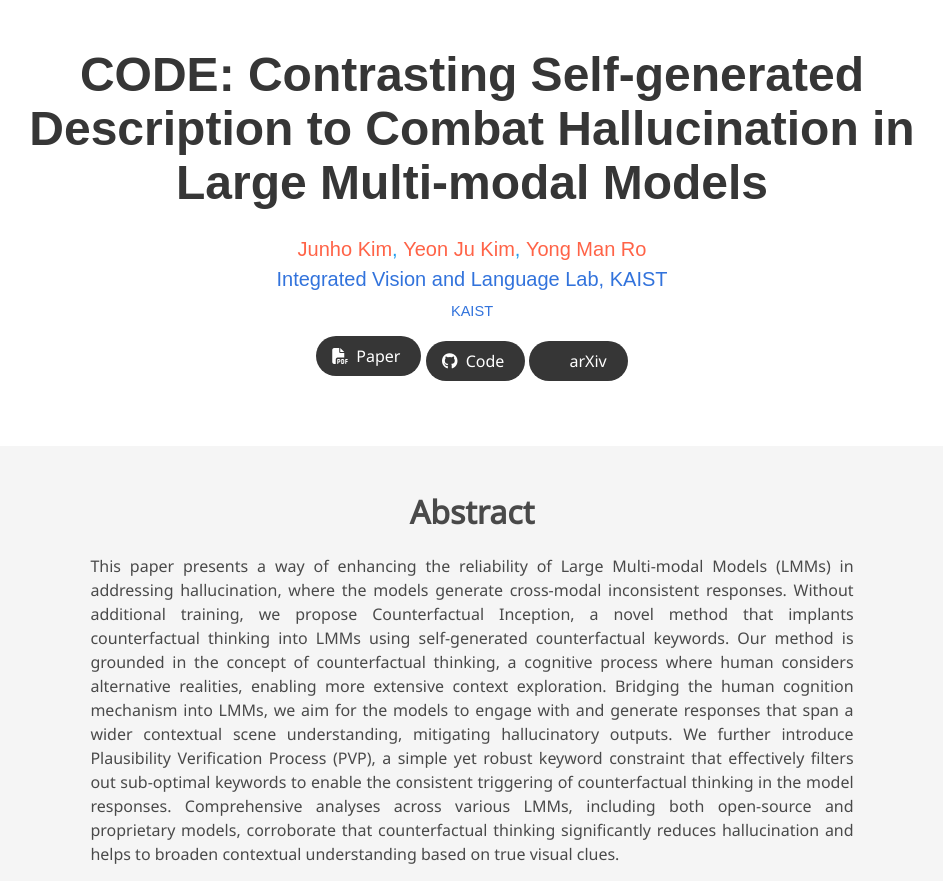
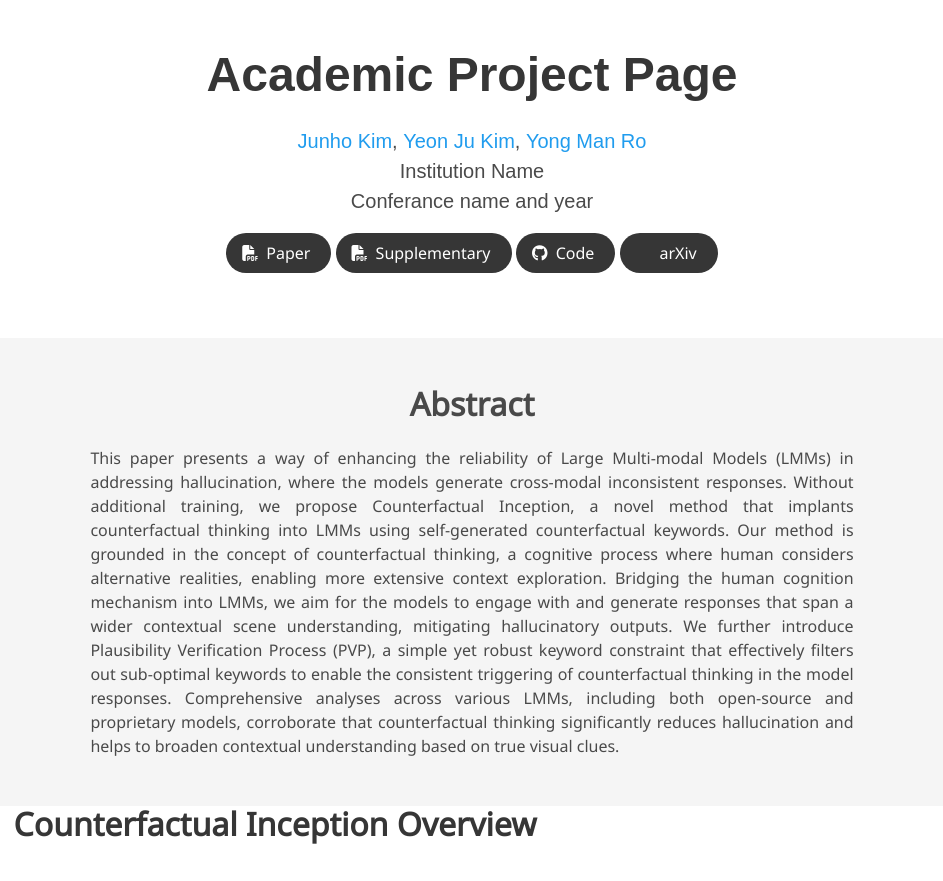
Before and after one commit to IVY-LVLM/Counterfactual-Inception, a plain HTML site: page index.html in a window 1280 px wide. Shown: the top 881 px of the page, without its empty margins (168-1111 px from the left). Drawn offline with nearby package versions, Linux system fonts and the light colour scheme; some icons are missing; a web font is replaced by a local one.

Commit message:
page update

```diff
--- a/index.html
+++ b/index.html
@@ -46,30 +46,25 @@
 </head>
 <body>
 
-
   <section class="hero">
     <div class="hero-body">
       <div class="container is-max-desktop">
         <div class="columns is-centered">
           <div class="column has-text-centered">
-            <h1 class="title is-1 publication-title">CODE: Contrasting Self-generated Description to
-              Combat Hallucination in Large Multi-modal Models</h1>
+            <h1 class="title is-1 publication-title">Academic Project Page</h1>
             <div class="is-size-5 publication-authors">
               <!-- Paper authors -->
               <span class="author-block">
-                <a href="https://jhkim0911.github.io/" target="_blank"><b style="color:#FF6347; font-weight:normal">Junho Kim</b>,
-              </span>
-              <span class="author-block">
-                <b style="color:#FF6347; font-weight:normal">Yeon Ju Kim</b>,
-              </span>
-              <span class="author-block">
-                <b style="color:#FF6347; font-weight:normal">Yong Man Ro</b>
-              </span>
+                <a href="https://jhkim0911.github.io/" target="_blank">Junho Kim</a>,</span>
+                <span class="author-block">
+                  <a href="SECOND AUTHOR PERSONAL LINK" target="_blank">Yeon Ju Kim</a>,</span>
+                  <span class="author-block">
+                    <a href="THIRD AUTHOR PERSONAL LINK" target="_blank">Yong Man Ro</a>
+                  </span>
                   </div>
 
                   <div class="is-size-5 publication-authors">
-                    <span class="author-block">Integrated Vision and Language Lab, KAIST</span>
-                    <span class="eql-cntrb"><small><br>KAIST</small></span>
+                    <span class="author-block">Institution Name<br>Conferance name and year</span>
                   </div>
 
                   <div class="column has-text-centered">
@@ -84,6 +79,17 @@
                         <span>Paper</span>
                       </a>
                     </span>
+
+                    <!-- Supplementary PDF link -->
+                    <span class="link-block">
+                      <a href="static/pdfs/supplementary_material.pdf" target="_blank"
+                      class="external-link button is-normal is-rounded is-dark">
+                      <span class="icon">
+                        <i class="fas fa-file-pdf"></i>
+                      </span>
+                      <span>Supplementary</span>
+                    </a>
+                  </span>
 
                   <!-- Github link -->
                   <span class="link-block">
```
